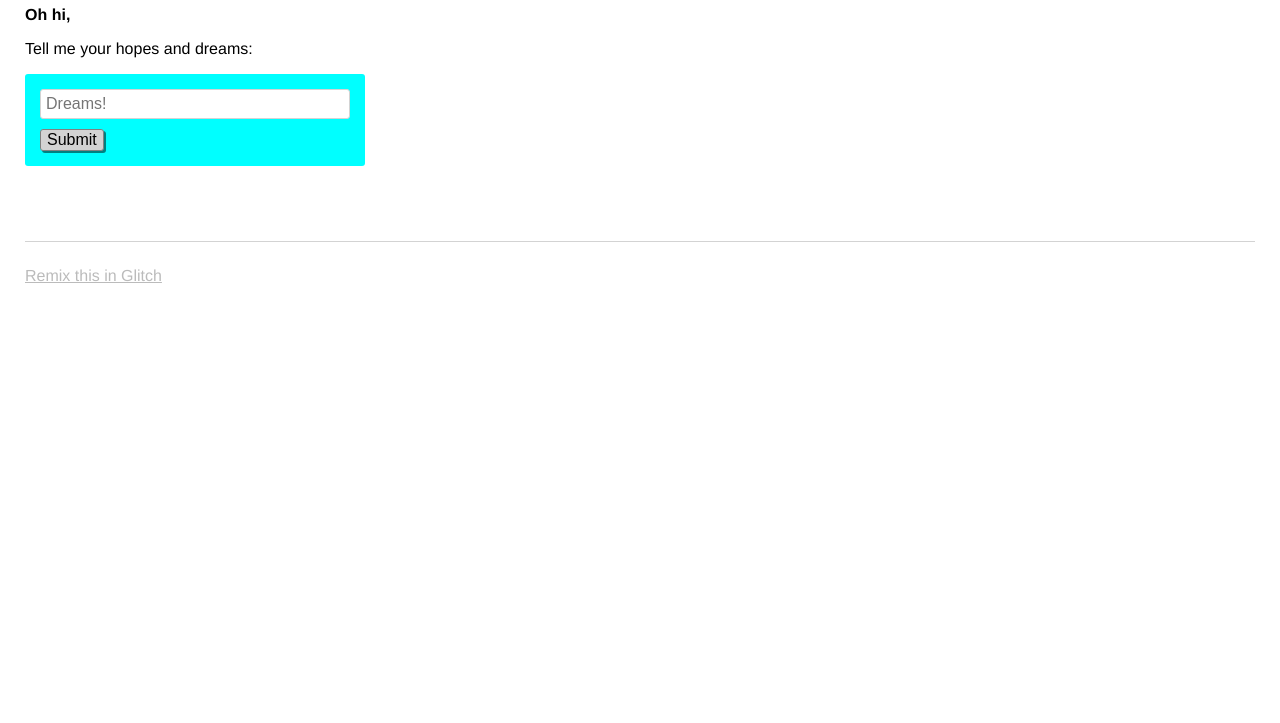
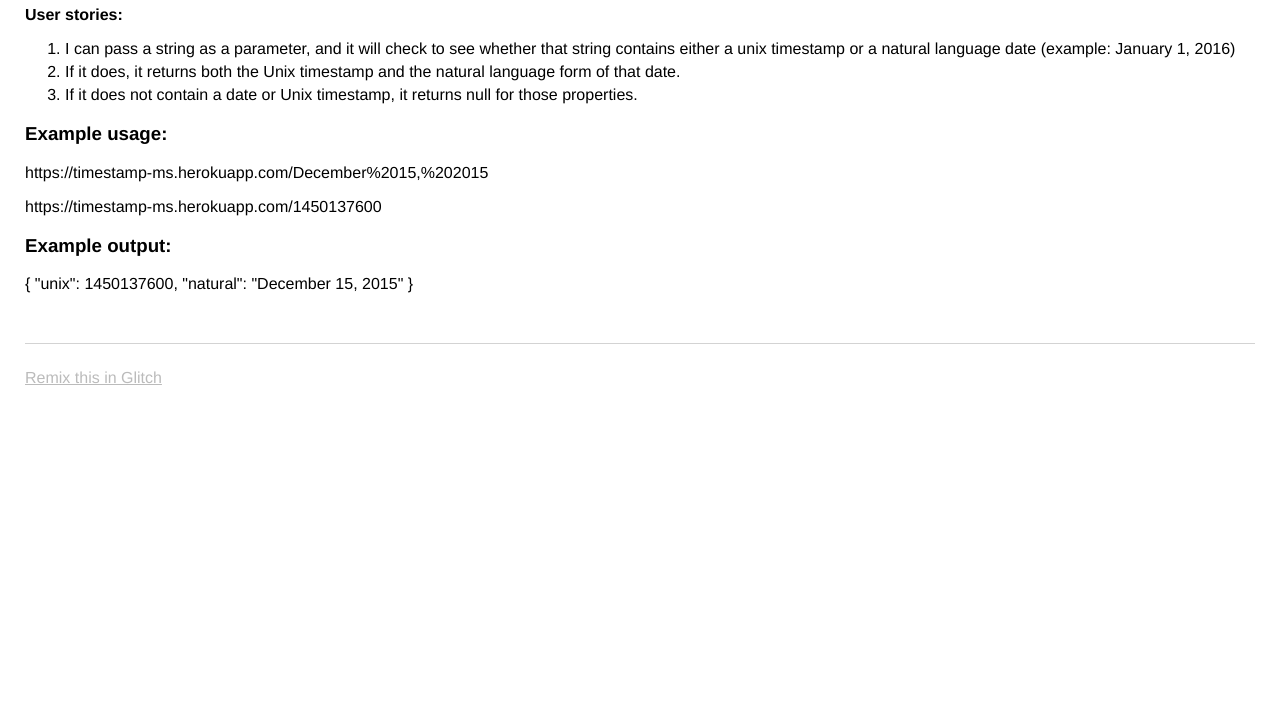
Before and after one commit to ziweidream/Timestamp-Microservice, a website: page views/index.html in a window 1280 px wide. Shown: the part 77-800 px from the top of the page. Drawn offline with nearby package versions, Linux system fonts and the light colour scheme; no server answers.

Commit message:
🦄🎨 Checkpoint views/index.html:621255/113

```diff
--- a/views/index.html
+++ b/views/index.html
@@ -21,21 +21,32 @@
   <body>
     <header>
       <h1>
-        A Dream of the Future
+        API Basejump: Timestamp microservice
       </h1>
     </header>
 
     <main>
-      <p class="bold">Oh hi,</p>
-      <p>Tell me your hopes and dreams:</p>
-      <form>
-        <input type="text" maxlength="100" placeholder="Dreams!">
-        <button type="submit">Submit</button>
-      </form>
-      <section class="dreams">
-        <ul id="dreams">
-        </ul>
-      </section>
+      <p class="bold">User stories:</p>
+      <ol>
+        <li>I can pass a string as a parameter, and it will check to see whether that string contains either a unix timestamp or a natural language date (example: January 1, 2016)</li>
+        <li>If it does, it returns both the Unix timestamp and the natural language form of that date.</li>
+        <li>If it does not contain a date or Unix timestamp, it returns null for those properties.</li>
+      </ol>
+      <h3>
+        Example usage:
+      </h3>
+      <p>
+        https://timestamp-ms.herokuapp.com/December%2015,%202015
+      </p>
+      <p>
+        https://timestamp-ms.herokuapp.com/1450137600
+      </p>
+      <h3>
+        Example output:
+      </h3>
+      <p>
+        { "unix": 1450137600, "natural": "December 15, 2015" }
+      </p>
     </main>
 
     <footer>
```
